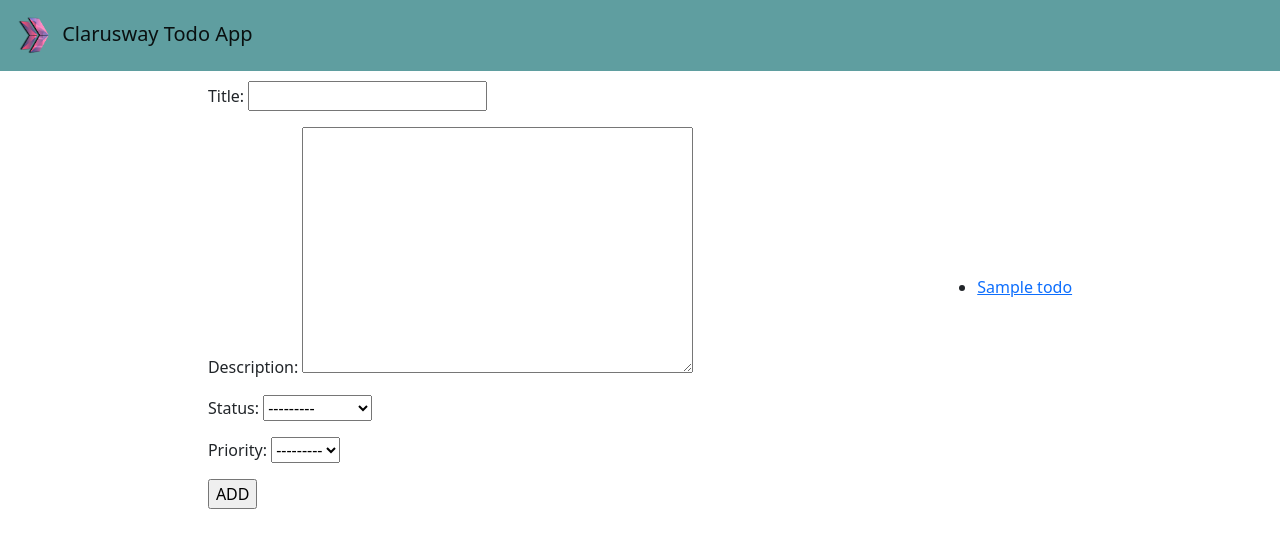
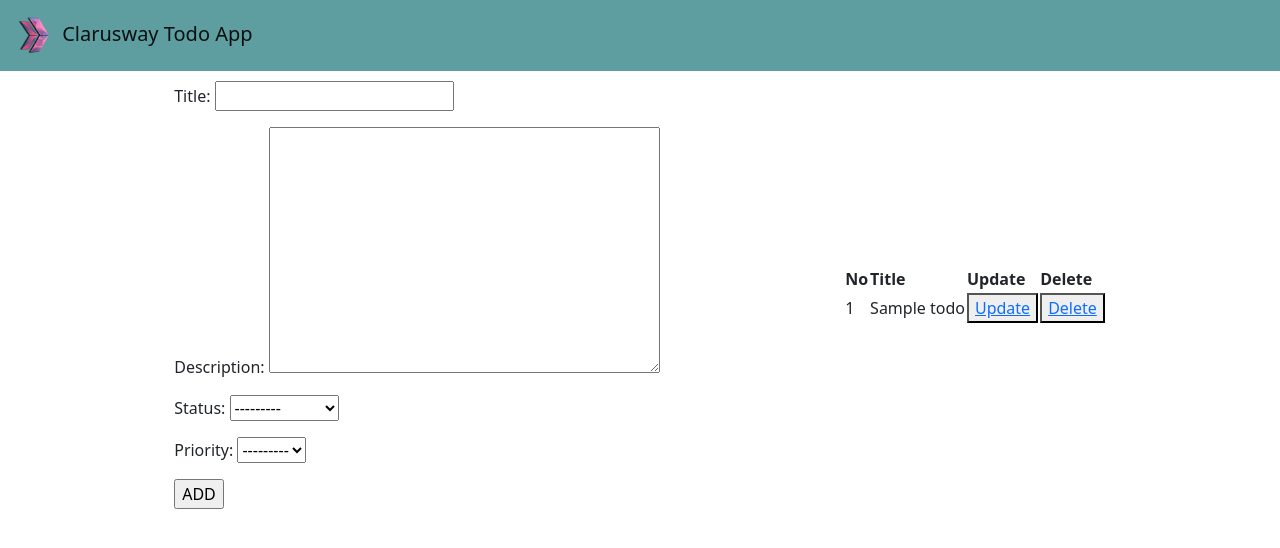
Before and after one commit to halilerkantarci/django-class-notes, a Django app: page / in a window 1280 px wide. Shown: the top 548 px of the page. Run offline with Django 4.2, Linux system fonts and the light colour scheme; tables that the repository leaves empty hold one stand-in row (values such as "Sample post").

Commit message:
update,delete

```diff
--- a/011_ToDo-App/todo/templates/todo/home.html
+++ b/011_ToDo-App/todo/templates/todo/home.html
@@ -8,13 +8,30 @@
     </form>
   </div>
   <div>
-    <ul>
-      {% for todo in todos %}
-
-      <li><a href="{% url "update" todo.id %}"> {{todo}}</a></li>
-
-      {% endfor %}
-    </ul>
+    <table>
+      <thead>
+        <tr>
+          <th>No</th>
+          <th>Title</th>
+          <th>Update</th>
+          <th>Delete</th>
+        </tr>
+      </thead>
+      <tbody>
+        {% for todo in todos %}
+        <tr>
+          <td>{{forloop.counter}}</td>
+          <td>{{todo.title}}</td>
+          <td>
+            <button><a href="{% url 'update' todo.id %}">Update </a></button>
+          </td>
+          <td>
+            <button><a href="{% url 'update' todo.id %}">Delete </a></button>
+          </td>
+        </tr>
+        {% endfor %}
+      </tbody>
+    </table>
   </div>
 </div>
 {% endblock content %}
--- a/011_ToDo-App/todo/templates/todo/todo_update.html
+++ b/011_ToDo-App/todo/templates/todo/todo_update.html
@@ -1,4 +1,8 @@
+{% extends 'todo/base.html' %} {% block content %}
+<h2>Todo Update</h2>
 <form action="" method="POST" class="form d-flex flex-column">
   {% csrf_token %} {{ form.as_p }}
   <input type="submit" value="UPDATE" />
 </form>
+
+{% endblock content %}
--- a/011_ToDo-App/todo/urls.py
+++ b/011_ToDo-App/todo/urls.py
@@ -1,7 +1,8 @@
 from django.urls import path
-from .views import home,todo_create,todo_update
+from .views import home,todo_create,todo_update,todo_delete
 urlpatterns = [
     path("", home,name="home"),
     path("add/", todo_create,name="add"),
     path("update/<int:id>", todo_update,name="update"),
+    path("delete/<int:id>", todo_delete, name="delete"),
 ]
--- a/011_ToDo-App/todo/views.py
+++ b/011_ToDo-App/todo/views.py
@@ -40,3 +40,14 @@ def todo_update(request,id):
         "form":form
     }
     return render(request,"todo/todo_update.html",context)
+
+
+def todo_delete(request,id):
+    todo = Todo.objects.get(id=id)
+    if request.method == 'POST':
+        todo.delete()
+        return redirect('home')
+    context = {
+       "todo": todo
+    }
+    return render(request, 'todo/todo_delete.html')
```
Also changed, not shown: 011_ToDo-App/todo/templates/todo/todo_delete.html (added, +10 -0 lines).
